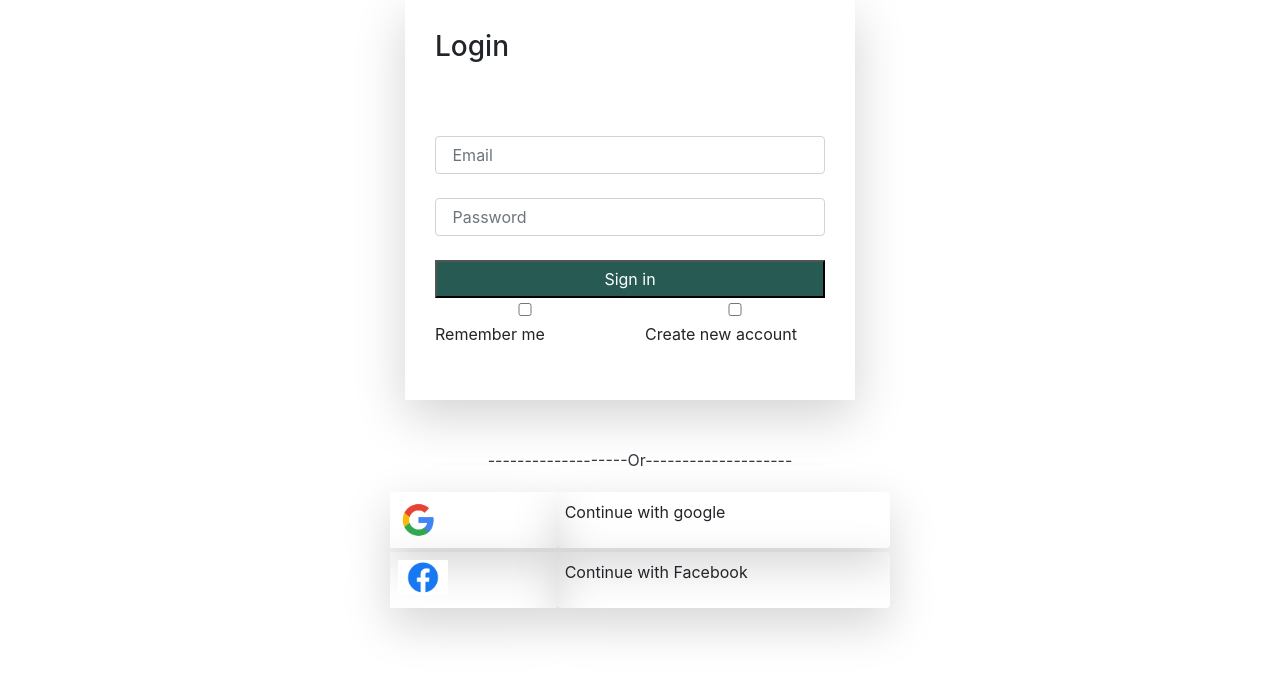
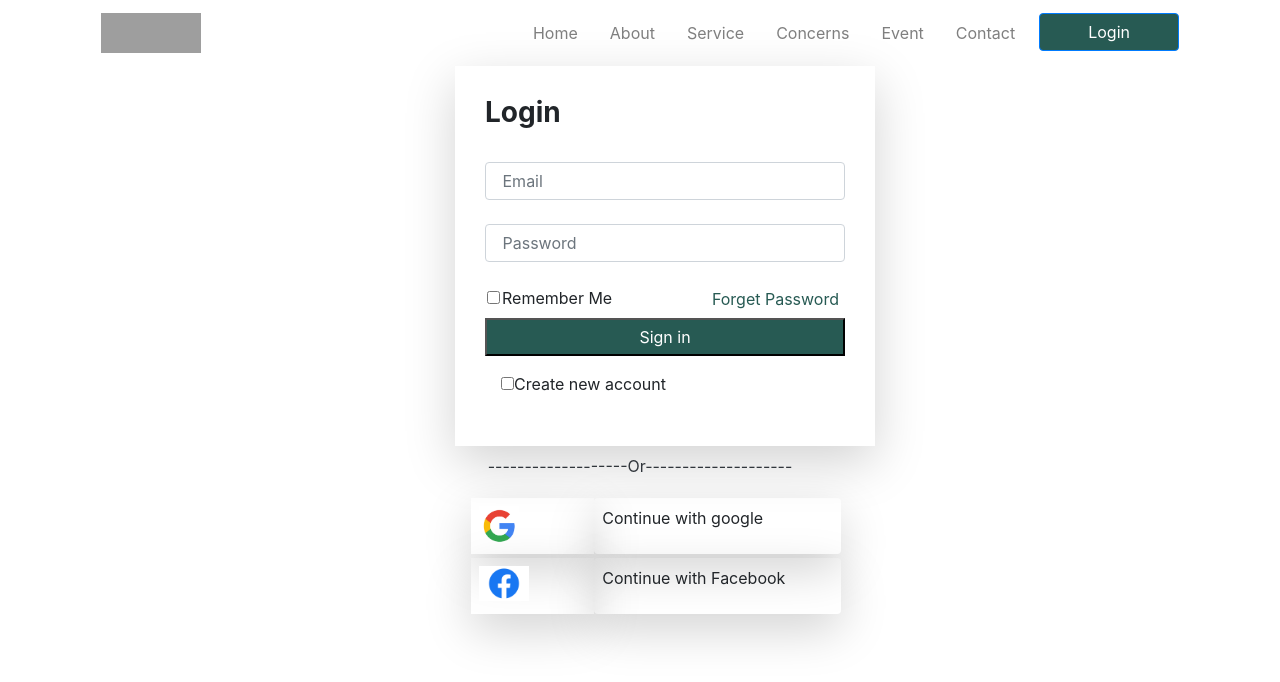
Before and after one commit to reya-naher/Apartment-client, a React (Create React App) app: page /login in a window 1280 px wide. Shown: the top 682 px of the page. Built offline with nearby package versions, Linux system fonts and the light colour scheme; grey boxes are pictures that could not be loaded.

Commit message:
forget password added

```diff
--- a/src/App.js
+++ b/src/App.js
@@ -8,24 +8,30 @@ import {
 import Home from './Pages/Home/Home';
 import HomeDetails from './Pages/HomeDetails/HomeDetails';
 import Login from './Components/Login/Login';
+import { createContext, useState } from 'react';
+import PrivateRoute from './Components/PrivateRoute/PrivateRoute';
+
+export const UserContext = createContext()
 
 function App() {
+  const [loggedInUser, setLoggedInUser] = useState({})
   return (
+    <UserContext.Provider value={{ loggedInUser, setLoggedInUser}}>
     <Router>
       {/* <HomeDetails/> */}
       <Switch>
         <Route exact path="/">
           <Home></Home>
         </Route>
-        <Route path={`/home/:homeDetailsId`}>
+        <PrivateRoute path={`/home/:homeDetailsId`}>
           <HomeDetails></HomeDetails>
-        </Route>
+        </PrivateRoute>
           <Route path="/login">
             <Login></Login>
           </Route>
           </Switch>
       </Router>
-
+      </UserContext.Provider>
   );
 }
 
--- a/src/Components/Header/Header.js
+++ b/src/Components/Header/Header.js
@@ -14,7 +14,7 @@ const Header = () => {
               <h1>Find Your House Rent</h1>
               <Form inline>
     <FormControl type="text" placeholder="Search" className=" mr-sm-2" />
-    <Button type="submit" className="search-btn">Submit</Button>
+    <Button type="submit" className="search-btn">Search</Button>
   </Form>
             </div>
           </div>
--- a/src/Components/Login/Login.js
+++ b/src/Components/Login/Login.js
@@ -1,16 +1,23 @@
-import React, { useState } from 'react';
+import React, { useContext, useState } from 'react';
 import firebase from "firebase/app";
 import "firebase/auth";
 import firebaseConfig from './firebase.config';
 import './Login.scss';
-import google from '../../images/google.png'
-import fb from '../../images/fb.png'
-// firebase.initializeApp(firebaseConfig)
+import google from '../../images/google.png';
+import fb from '../../images/fb.png';
+import { useHistory, useLocation, Link } from 'react-router-dom';
+import { UserContext } from '../../App';
+import NavBar from '../NavBar/NavBar';
 //dummytext
 if (!firebase.apps.length) {
   firebase.initializeApp(firebaseConfig);
 }
 function Login() {
+  const { setLoggedInUser} = useContext(UserContext)
+  const history = useHistory();
+  const location = useLocation();
+  const { from } = location.state || { from: { pathname: "/" } };
+
   const [newUser, setNewUser] = useState(false);
   const [user, setUser] = useState({
     isSignedIn : false,
@@ -23,6 +30,7 @@ function Login() {
   })
   const provider = new firebase.auth.GoogleAuthProvider();
   const fbProvider = new firebase.auth.FacebookAuthProvider();
+
   const handleSignIn = () => {
     firebase.auth().signInWithPopup(provider)
     .then(res => {
@@ -33,8 +41,9 @@ function Login() {
         email:email,
         photo:photoURL
       }
-      setUser(signedInUser);
-      console.log(displayName, email, photoURL);
+      // setUser(signedInUser);
+      setLoggedInUser(signedInUser);
+      history.replace(from);
     })
     .catch(err => {
       console.log(err);
@@ -43,13 +52,11 @@ function Login() {
   }
 
   const handleFbLogin = () => {
-    console.log('button clicked');
     firebase.auth().signInWithPopup(fbProvider).then(function(result) {
-      // This gives you a Facebook Access Token. You can use it to access the Facebook API.
       var token = result.credential.accessToken;
-      // The signed-in user info.
       var user = result.user;
-      // ...
+      setLoggedInUser(user);
+      history.replace(from);
     }).catch(function(error) {
       // Handle Errors here.
       var errorCode = error.code;
@@ -61,6 +68,19 @@ function Login() {
       // ...
     });
   }
+
+
+  const resetPassword = email => {
+    var auth = firebase.auth();
+
+  auth.sendPasswordResetEmail(email).then(function() {
+    // Email sent.
+  }).catch(function(error) {
+    console.log(error)
+  });
+  }
+
+
 
   const handleSignOut = () => {
     firebase.auth().signOut()
@@ -93,15 +113,17 @@ function Login() {
     }
   }
   const handleSubmit = (e) => {
-    console.log('handle click');
+    // console.log('handle click');
     if( newUser && user.email && user.password){
       firebase.auth().createUserWithEmailAndPassword(user.email, user.password)
       .then(res => {
         const newUserInfo = {...user};
         newUserInfo.error = '';
         newUserInfo.success = true;
-        setUser(newUserInfo);
-        updateUserName(user.name)
+        // setUser(newUserInfo);
+        updateUserName(user.name);
+        setLoggedInUser(newUserInfo);
+        history.replace(from);
 
       })
       .catch(error => {
@@ -117,7 +139,9 @@ function Login() {
         const newUserInfo = {...user};
         newUserInfo.error = '';
         newUserInfo.success = true;
-        setUser(newUserInfo);
+        // setUser(newUserInfo);
+        setLoggedInUser(newUserInfo);
+        history.replace(from);
       })
       .catch(function(error) {
         const newUserInfo ={...user};
@@ -141,13 +165,14 @@ function Login() {
     });
   }
   return (
-
-    <section className='container' style={{width:'500px'}}>
+    <>
+     <NavBar></NavBar>
+    <section className='container' style={{width:'400px'}}>
       <div>
        <div className="row">
-          <div className="col-md-6">
+          <div className="col-md-12">
               <div className="items shadow-lg">
-                <h3 className='mb-5'>{newUser ? 'Create an account' : 'Login'}</h3>
+                <h3 className='mb-2 font-weight-bold'>{newUser ? 'Create an account' : 'Login'}</h3>
 
               <form  onSubmit={handleSubmit}>
               {newUser && <input name="name" className="form-control" onBlur={handleBlur} type="text" placeholder="Your Name"/>}
@@ -155,29 +180,46 @@ function Login() {
               <input className="form-control" type="text" onBlur={handleBlur} name="email" placeholder=" Email" required/>
               <br/>
               <input type="password" className="form-control" onBlur={handleBlur} name="password" placeholder=" Password" required/>
-              <br/>
-              <input className=" submit-btn" type="submit" value={newUser ? 'Sign up' : 'Sign in'}/>
+                  <br />
+
+                  <label
+            className="remember"
+            htmlFor="remember">
+            <input
+              className="remember-check"
+              type="checkbox"
+              id="remember"
+              name="remember"
+              value="remember" />
+                 Remember Me
+            </label>
+
+          <button
+            className="forget-btn"
+            onClick={() => resetPassword(user.email)}>
+            Forget Password
+            </button>
+          <br></br>
+
+
+              <input className="submit-btn" type="submit" value={newUser ? 'Sign up' : 'Sign in'}/>
               </form>
-              <div className="row">
-                <div className="col-md-6">
-                <p><input type="checkbox"   id=""/>Remember me</p>
-                </div>
-                <div className="col-md-6">
+                <div className="m-3">
                 <input type="checkbox"  onChange={() => setNewUser(!newUser)} name="newUser" id=""/>
                   <label htmlFor="">Create new account</label>
               </div>
-            </div>
+            {/* </div> */}
                 <p style={{color:'red'}}> {user.error}</p>
                 {user.success && <p style={{color:'green'}}>User {newUser? 'Created' : 'logged In'} Successfully</p>}
                 </div>
             </div>
         </div>
 
-        <p className="mt-5 text-dark text-center">-------------------Or--------------------</p>
+        <p className="mt-2 text-dark text-center">-------------------Or--------------------</p>
 
     {/* Google sign in start */}
-
-        <div className="row " onClick={handleSignIn} style={{cursor:'pointer'}}>
+        <div className="container ml-3 mr-3">
+        <div className="row" onClick={handleSignIn} style={{cursor:'pointer'}}>
           <div className="col-md-4 shadow-lg p-2 mt-1">
             <img src={google}  style={{width:'40px'}} alt=""/>
           </div>
@@ -198,10 +240,11 @@ function Login() {
               <p >Continue with Facebook</p>
           </div>
         </div>
-
+        </div>
         {/* Facebook sign in */}
        </div>
-    </section>
+      </section>
+      </>
   );
 }
 
--- a/src/Components/Login/Login.scss
+++ b/src/Components/Login/Login.scss
@@ -1,17 +1,32 @@
 @import '../shared';
 .items{
-    width:450px;
-    height:400px;
+    width:420px;
+    height:380px;
     padding: 30px;
 }
 .row{
     margin:0 auto;
 }
-.items input{
-    width:100%;
-}
+// .items input{
+//     width:100%;
+// }
 .submit-btn{
     background-color: $bgcolor!important;
     color: white;
     padding:5px;
+    width:100%;
 }
+
+.forget-btn{
+  background-color: Transparent;
+  background-repeat:no-repeat;
+  border: none;
+  cursor:pointer;
+  overflow: hidden;
+  outline:none;
+  color:$bgcolor;
+  float:right;
+}
+.remember-check{
+  margin: 2px;
+}
--- /dev/null
+++ b/src/Components/PrivateRoute/PrivateRoute.js
@@ -0,0 +1,23 @@
+import React, { useContext } from 'react';
+import { Redirect, Route } from 'react-router-dom';
+import { UserContext } from '../../App';
+
+const PrivateRoute = ({ children, ...rest }) => {
+  const {loggedInUser} = useContext(UserContext)
+  return (
+    <Route
+      {...rest}
+      render={({ location }) =>
+        loggedInUser.email ?
+          children :  <Redirect
+            to={{
+              pathname: "/login",
+              state: { from: location }
+            }}
+          />
+      }
+    />
+  );
+};
+
+export default PrivateRoute;
--- a/src/Pages/HomeDetails/HomeDetails.js
+++ b/src/Pages/HomeDetails/HomeDetails.js
@@ -7,10 +7,10 @@ import "./HomeDetails.scss";
 
 const HomeDetails = () => {
   const {homeDetailsId} = useParams();
-  console.log(homeDetailsId);
+  // console.log(homeDetailsId);
 
   const [homeDetails, setHomeDetails] = useState([]);
-  console.log(homeDetails);
+  // console.log(homeDetails);
 
   useEffect(() => {
     const matchData = fakeData.find((item) => item.id == homeDetailsId);
@@ -75,7 +75,7 @@ const HomeDetails = () => {
           <div className="apartment-form col-md-4">
             <form>
               <input type="text" placeholder="Full Name"/>
-              <input type="number" placeholder="Phone No."/>
+              <input type="text" placeholder="Phone No."/>
               <input type="email" placeholder="Email Address"/>
               <textarea name="massage" placeholder="massage"></textarea>
               <button>Request Booking</button>
```
Also changed, not shown: src/Components/House/House.js (+11 -5 lines).
